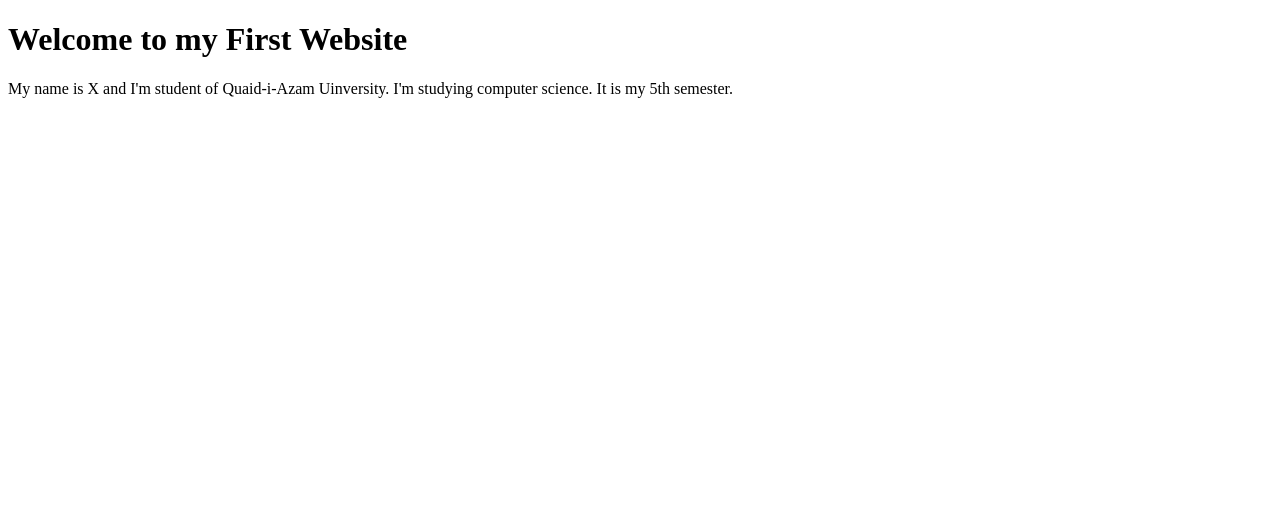
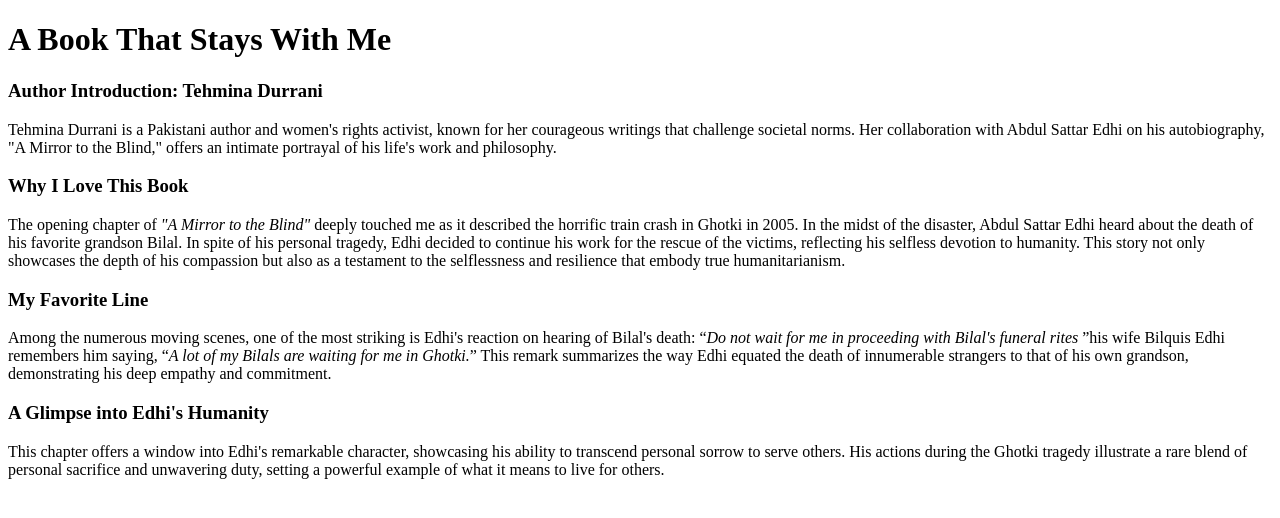
Before and after one commit to Tatheer-Za-ra/wad-labs, a plain HTML site: page lab1/index.html in a window 1280 px wide. Drawn offline with Linux system fonts and the light colour scheme.

Commit message:
my website

```diff
--- a/lab1/index.html
+++ b/lab1/index.html
@@ -1,15 +1,46 @@
 <!DOCTYPE html>
-<html lang="en">
+
+<html lang="eng">
+
 <head>
 <meta charset="UTF-8" />
-    <meta name="viewport" content="width=<device-width>, initial-scale=1.0" />
-    <title>Document</title>
+<meta name="viewport",content="width=<devicewidth>,initial-scale=1.0" />
+  <title>Tatheer Zahra</title>
 </head>
+
 <body>
-    <h1>Welcome to my First Website</h1>
+  <h1>A Book That Stays With Me</h1>
+  <h3>Author Introduction: Tehmina Durrani </h3>
+
+   <p> Tehmina Durrani is a Pakistani author and women's rights activist,
+        known for her courageous writings that challenge societal norms.
+        Her collaboration with Abdul Sattar Edhi on his autobiography,
+        "A Mirror to the Blind," offers an intimate portrayal of his life's work and philosophy.</p>
+
+    <h3>  Why I Love This Book  </h3>
+
   <p>
-      My name is X and I'm student of Quaid-i-Azam Uinversity. I'm studying
-      computer science. It is my 5th semester.
+    The opening chapter of <em>"A Mirror to the Blind" </em> deeply touched me as it described the horrific train crash in Ghotki in 2005.
+     In the midst of the disaster, Abdul Sattar Edhi heard about the death of his favorite grandson Bilal.
+      In spite of his personal tragedy, Edhi decided to continue his work for the rescue of the victims, reflecting his selfless devotion to humanity. This story not
+    only showcases the depth of his compassion but also as a testament to the selflessness and resilience that embody true humanitarianism.
   </p>
+
+  <h3> My Favorite Line </h3>
+
+  <p>
+    Among the numerous moving scenes, one of the most striking is Edhi's reaction on hearing of Bilal's death:
+
+<q><em>Do not wait for me in proceeding with Bilal's funeral rites</em> </q>his wife Bilquis Edhi remembers him saying, <q><em>A lot of my Bilals are waiting for me in Ghotki.</em></q>
+
+This remark summarizes the way Edhi equated the death of innumerable strangers to that of his own grandson, demonstrating his deep empathy and commitment.
+  </p>
+
+ <h3>A Glimpse into Edhi's Humanity</h3>
+
+ <p> This chapter offers a window into Edhi's remarkable character, showcasing his ability to transcend personal sorrow to serve others. His actions during the Ghotki tragedy
+   illustrate a rare blend of personal sacrifice and unwavering duty, setting a powerful example of what it means to live for others.</p>
+
 </body>
+
 </html>
```
Also changed, not shown: git prac.txt (added). Lines whose indentation alone changed are shown as unchanged.
